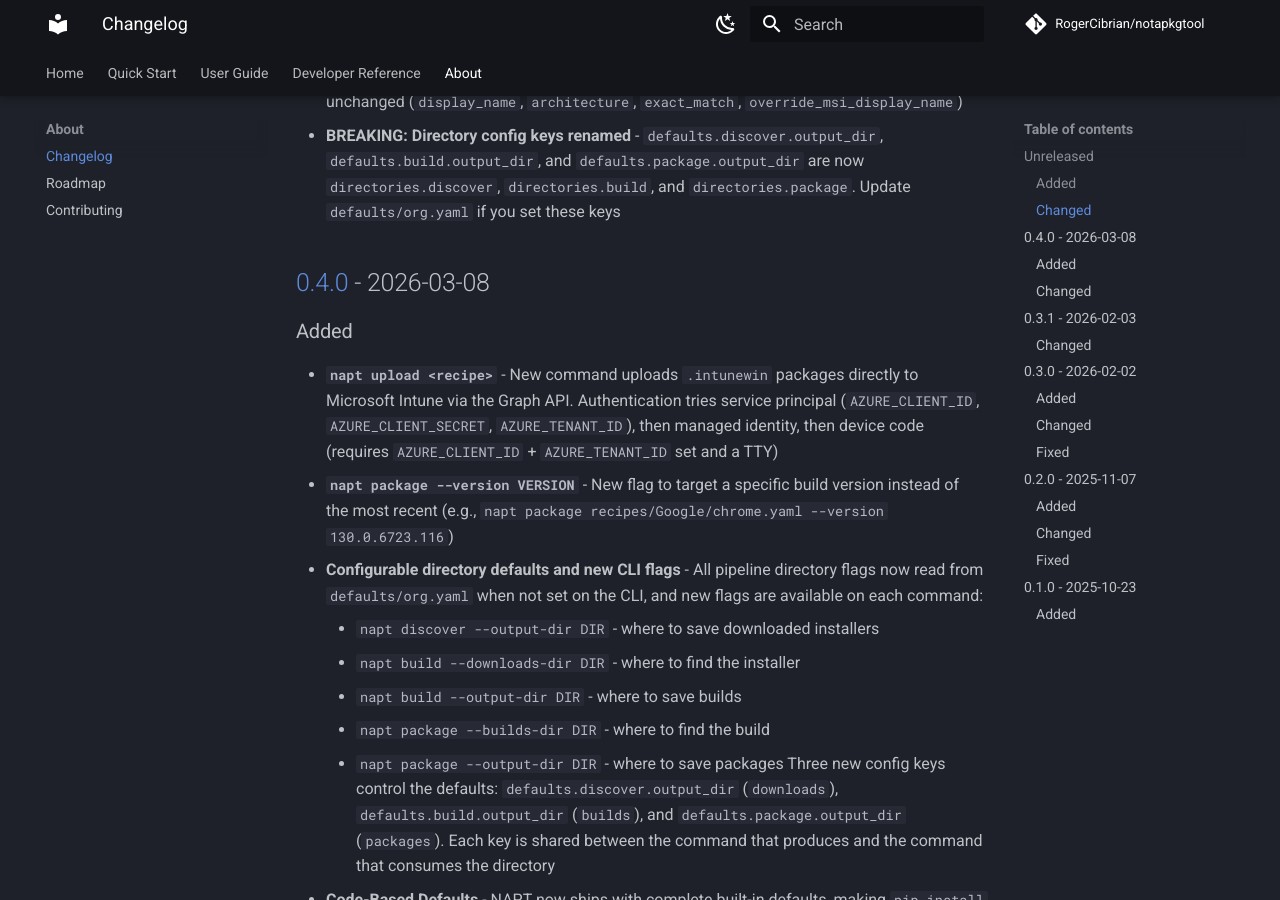
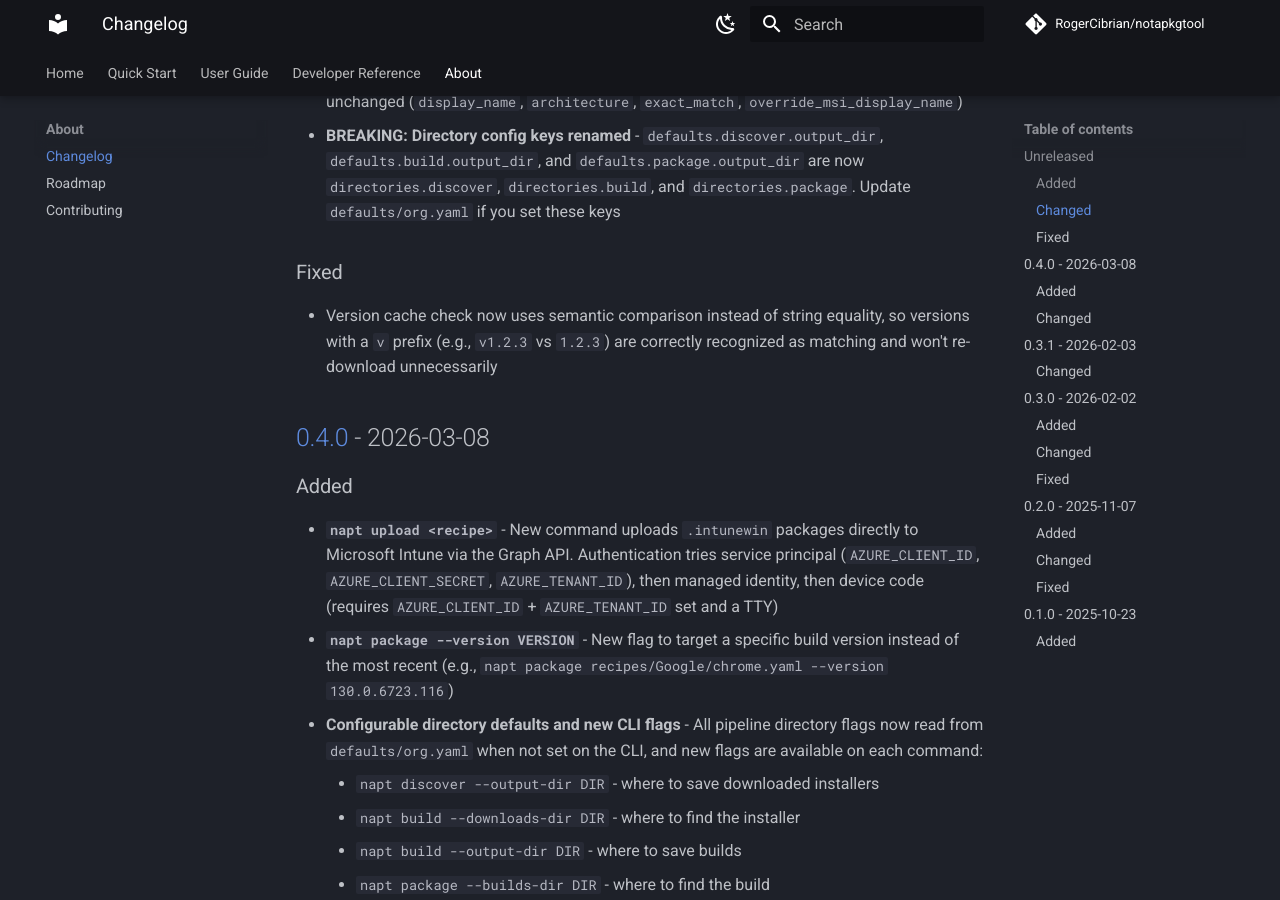
Before and after one commit to RogerCibrian/notapkgtool, an MkDocs documentation site: the page built from docs/changelog.md, in a window 1280 px wide and 900 px high, scrolled down 1083 px. Built offline with MkDocs 1.6.1 and Material for MkDocs 9.7.7, drawn with Linux system fonts in a browser that asks for light colours; comment, search, counter and statistics services are not loaded.

Commit message:
docs: Update changelog with version cache fix

```diff
--- a/docs/changelog.md
+++ b/docs/changelog.md
@@ -43,6 +43,12 @@ and this project adheres to [Semantic Versioning](https://semver.org/spec/v2.0.0
     `defaults.build.output_dir`, and `defaults.package.output_dir` are now
     `directories.discover`, `directories.build`, and `directories.package`.
     Update `defaults/org.yaml` if you set these keys
+
+### Fixed
+
+- Version cache check now uses semantic comparison instead of string equality,
+    so versions with a `v` prefix (e.g., `v1.2.3` vs `1.2.3`) are correctly
+    recognized as matching and won't re-download unnecessarily
 
 ## [0.4.0] - 2026-03-08
 
```
